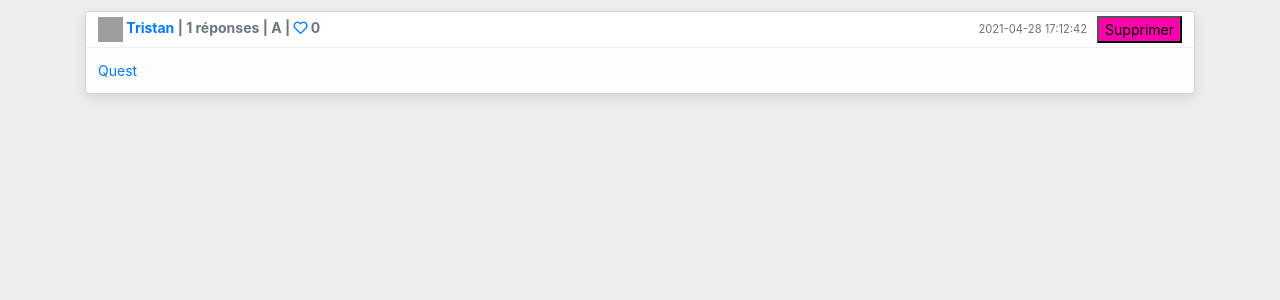
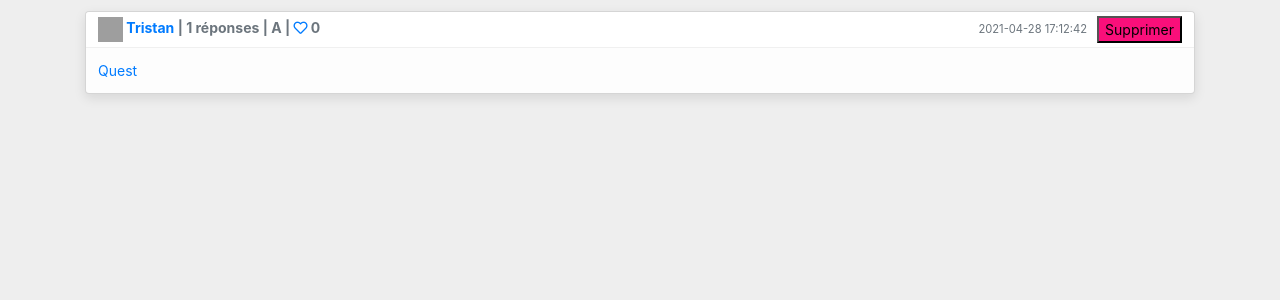
Before and after one commit to Nirdeo/LiveQuestion, a PHP site: page /admin.php in a window 1280 px wide. Shown: the part 56-356 px from the top of the page. Run offline with PHP 8.4, Linux system fonts and the light colour scheme; a user stored in the database is signed in; data comes from the database, SQL or seed files in the repository; data that the repository does not hold is empty; grey boxes are pictures that could not be loaded.

Commit message:
ajout mineur

```diff
--- a/styles/admin.css
+++ b/styles/admin.css
@@ -31,6 +31,6 @@ body {
 }
 
 button[type=button]{
-  background-color: #ff00ad;
+  background-color: #f90f7a;
   margin-left: 10px;
 }
--- a/styles/modifier.css
+++ b/styles/modifier.css
@@ -10,6 +10,7 @@ p {
 
 h3 {
   margin-top: 2% !important;
+  font-size: 25px;
 }
 
 h1{
```
